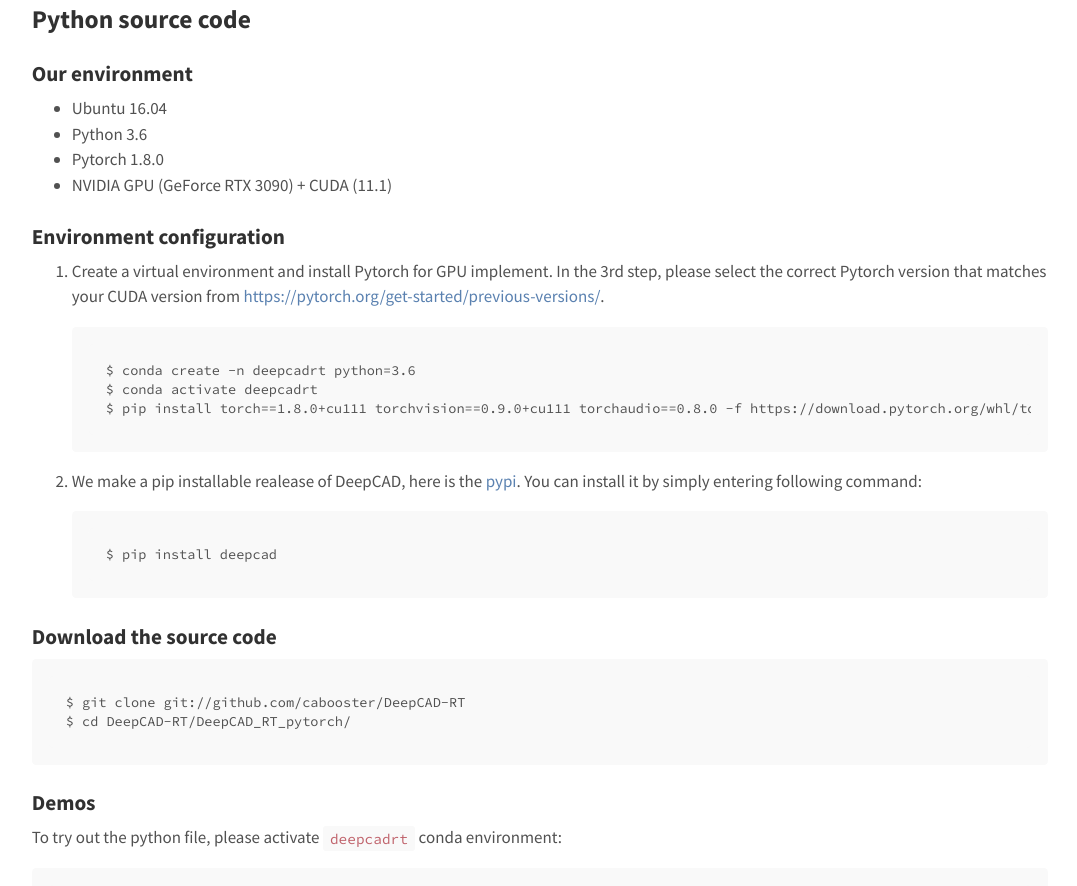
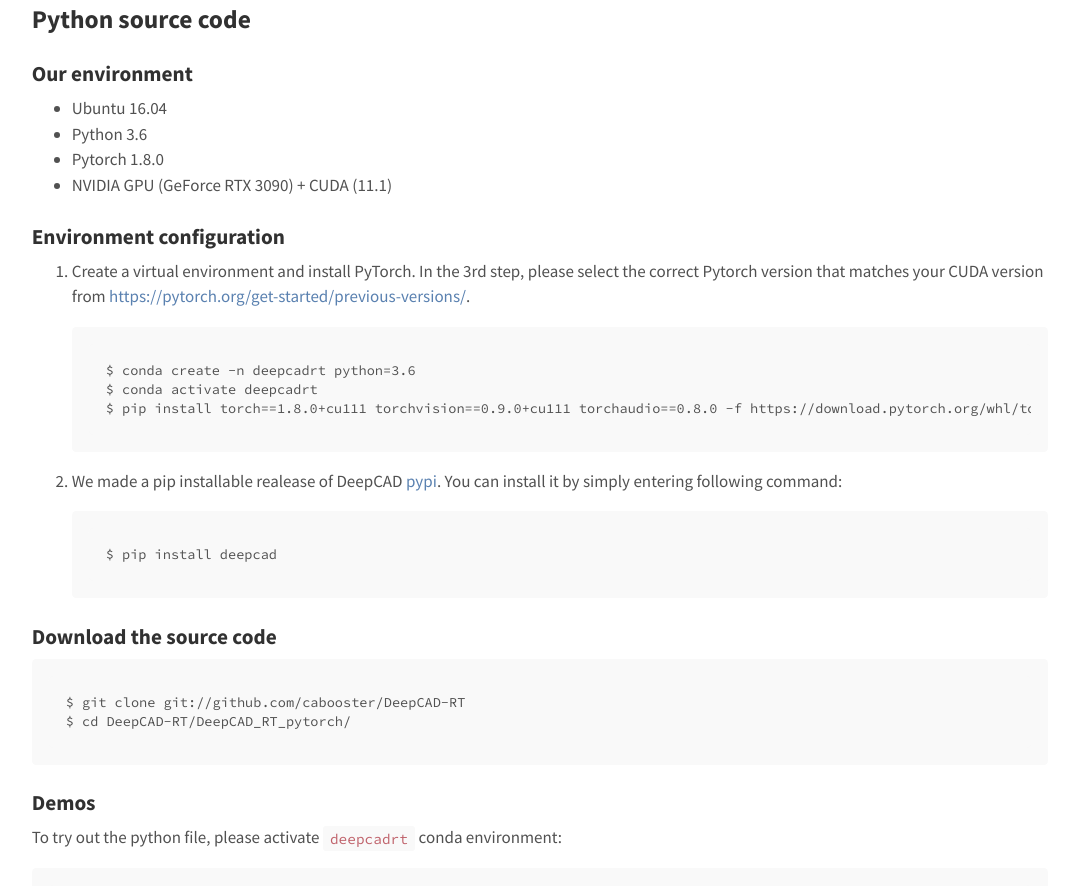
Before and after one commit to cabooster/DeepCAD-RT, a Jekyll site: the page built from Tutorial.md, in a window 1280 px wide and 900 px high, scrolled down 947 px. Shown: the top 886 px of the window, without its empty margins (100-1177 px from the left). Built offline with Jekyll 4.4.1, drawn with Linux system fonts in a browser that asks for light colours; some of the changed text lies outside the part shown.

Commit message:
Update Tutorial.md

````diff
--- a/Tutorial.md
+++ b/Tutorial.md
@@ -27,7 +27,7 @@
 
 ### Environment configuration
 
-1. Create a virtual environment and install Pytorch for GPU implement. In the 3rd step, please select the correct Pytorch version that matches your CUDA version from [https://pytorch.org/get-started/previous-versions/](https://pytorch.org/get-started/previous-versions/).
+1. Create a virtual environment and install PyTorch. In the 3rd step, please select the correct Pytorch version that matches your CUDA version from [https://pytorch.org/get-started/previous-versions/](https://pytorch.org/get-started/previous-versions/).
 
    ```
    $ conda create -n deepcadrt python=3.6
@@ -35,7 +35,7 @@
    $ pip install torch==1.8.0+cu111 torchvision==0.9.0+cu111 torchaudio==0.8.0 -f https://download.pytorch.org/whl/torch_stable.html
    ```
 
-2. We make a pip installable realease of DeepCAD, here is the [pypi](https://pypi.org/project/deepcad/). You can install it by simply entering following command:
+2. We made a pip installable realease of DeepCAD [pypi](https://pypi.org/project/deepcad/). You can install it by simply entering following command:
 
    ```
    $ pip install deepcad
````
Also changed, not shown: other parts of Tutorial.md (+1 -1 lines).
